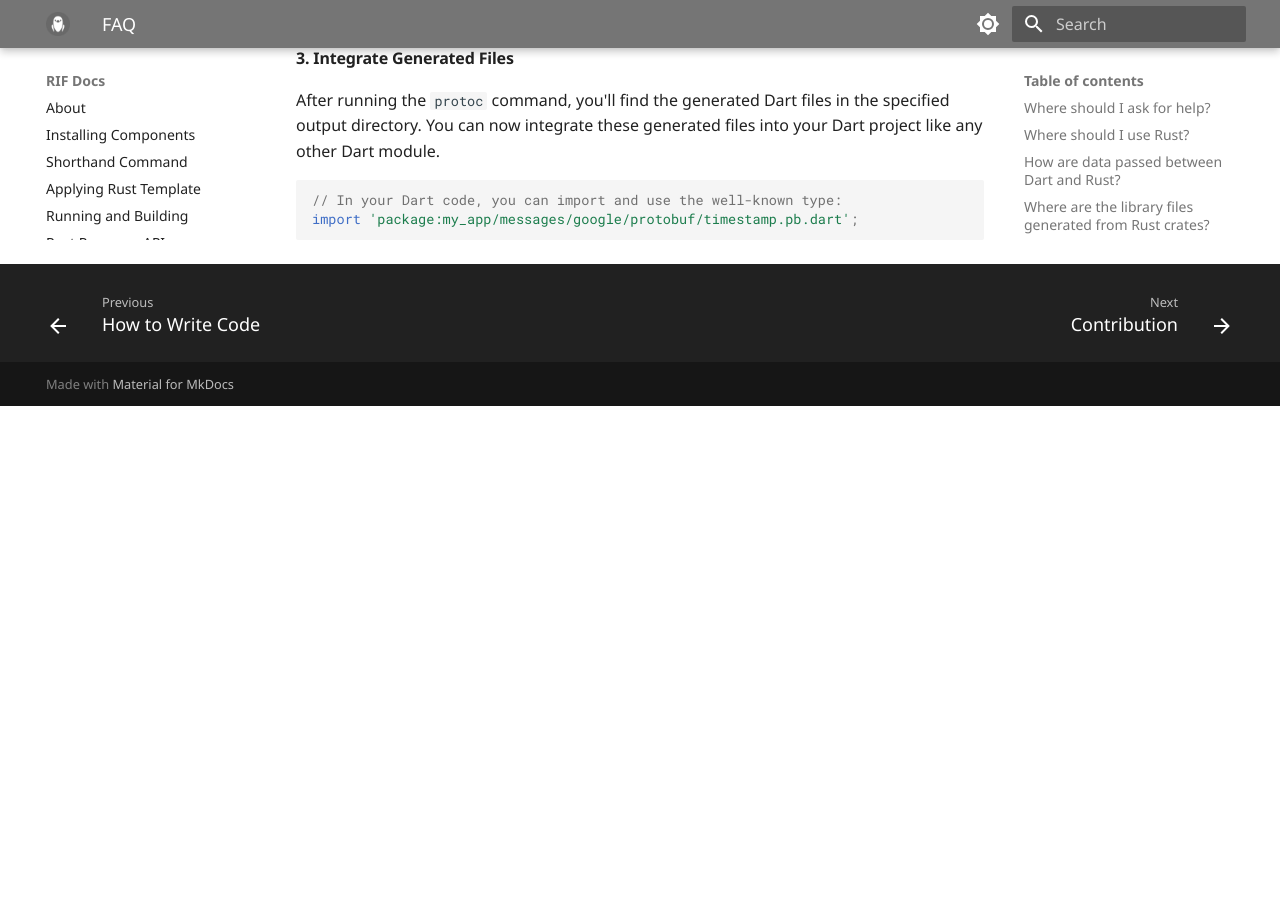
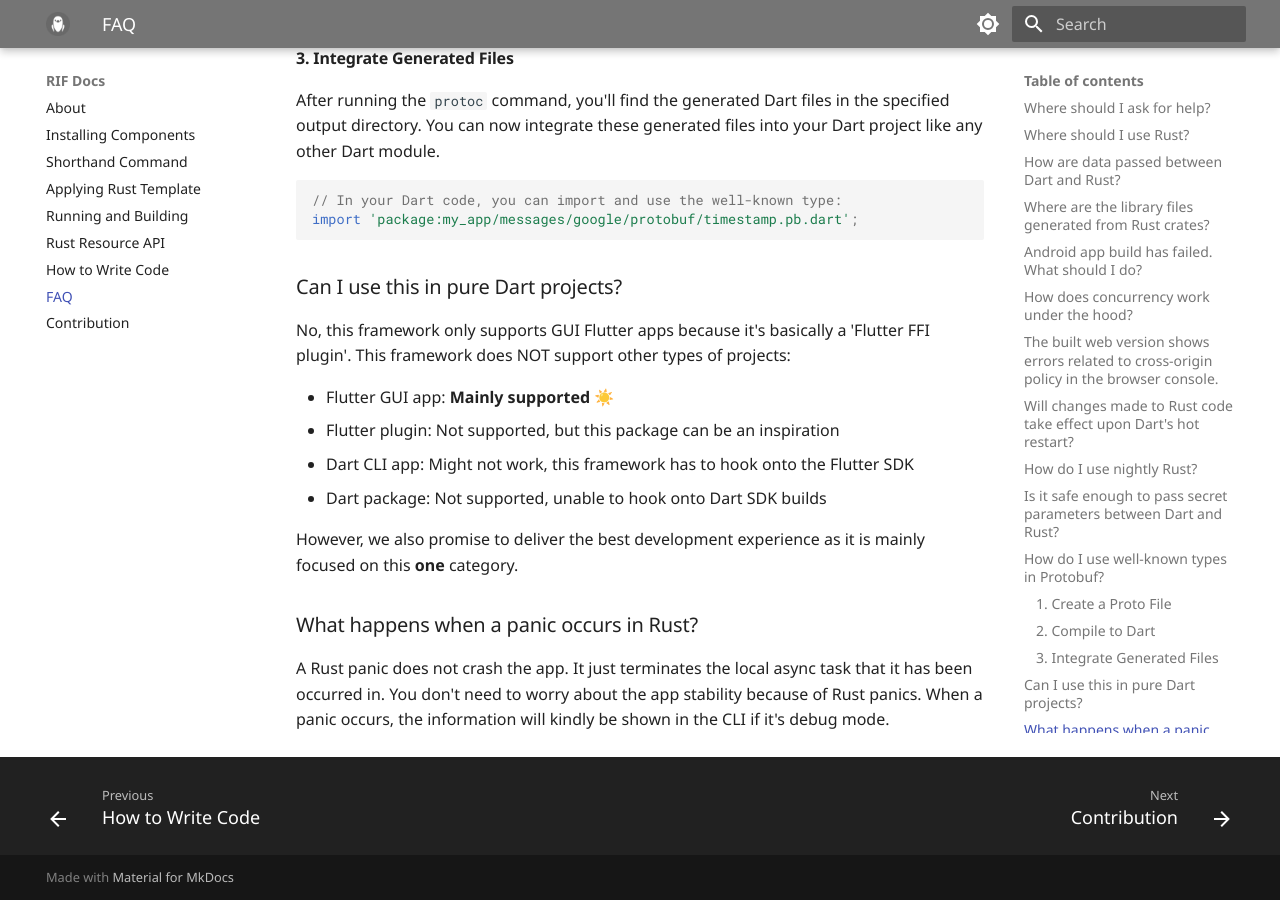
Before and after one commit to cunarist/rinf, an MkDocs documentation site: the page built from documentation/docs/frequently-asked-questions.md, in a window 1280 px wide and 900 px high, scrolled down 3513 px. Built offline with MkDocs 1.6.1 and Material for MkDocs 9.7.7, drawn with Linux system fonts in a browser that asks for light colours; before the commit the page ends 3919 px from its top, so only the background shows below that.

Commit message:
Add more FAQs

````diff
--- a/documentation/docs/frequently-asked-questions.md
+++ b/documentation/docs/frequently-asked-questions.md
@@ -111,3 +111,18 @@ After running the `protoc` command, you'll find the generated Dart files in the
 // In your Dart code, you can import and use the well-known type:
 import 'package:my_app/messages/google/protobuf/timestamp.pb.dart';
 ```
+
+### Can I use this in pure Dart projects?
+
+No, this framework only supports GUI Flutter apps because it's basically a 'Flutter FFI plugin'. This framework does NOT support other types of projects:
+
+- Flutter GUI app: **Mainly supported ☀️**
+- Flutter plugin: Not supported, but this package can be an inspiration
+- Dart CLI app: Might not work, this framework has to hook onto the Flutter SDK
+- Dart package: Not supported, unable to hook onto Dart SDK builds
+
+However, we also promise to deliver the best development experience as it is mainly focused on this **one** category.
+
+### What happens when a panic occurs in Rust?
+
+A Rust panic does not crash the app. It just terminates the local async task that it has been occurred in. You don't need to worry about the app stability because of Rust panics. When a panic occurs, the information will kindly be shown in the CLI if it's debug mode.
````
